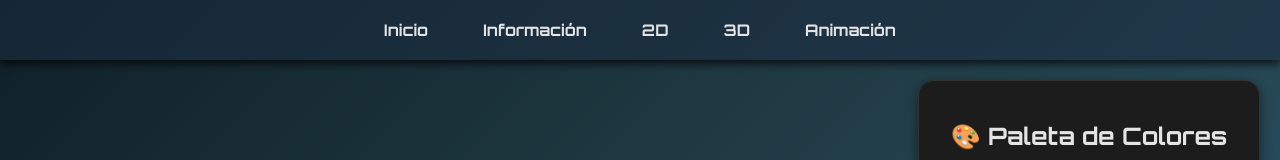
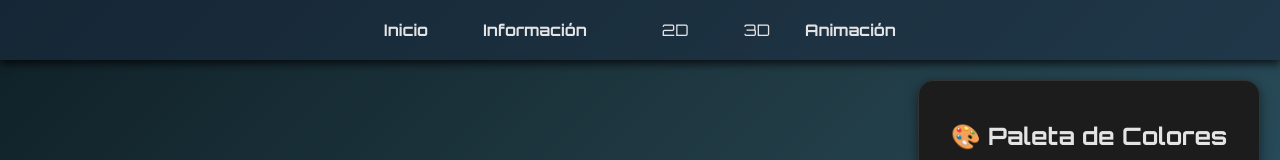
Before and after one commit to ArielGongora07/Calculadora, a plain HTML site: page 3D.html in a window 1280 px wide. Shown: the top 160 px of the page. Drawn offline with nearby package versions, Linux system fonts and the light colour scheme.

Commit message:
Update 3D.html

```diff
--- a/3D.html
+++ b/3D.html
@@ -13,8 +13,8 @@
             <ul>
                 <li><a href="index.html">Inicio</a></li>
                 <li><a href="informacion.html">Información</a></li>
-                <li><a href="2d.html">2D</a></li>
-                <li><a href="3D.html">3D</a></li>
+                <li><a href="2d.html"></a>2D</li>
+                <li><a href="3D.html"></a>3D</li>
                 <li><a href="animacion.html">Animación</a></li>
             </ul>
         </nav>
```
